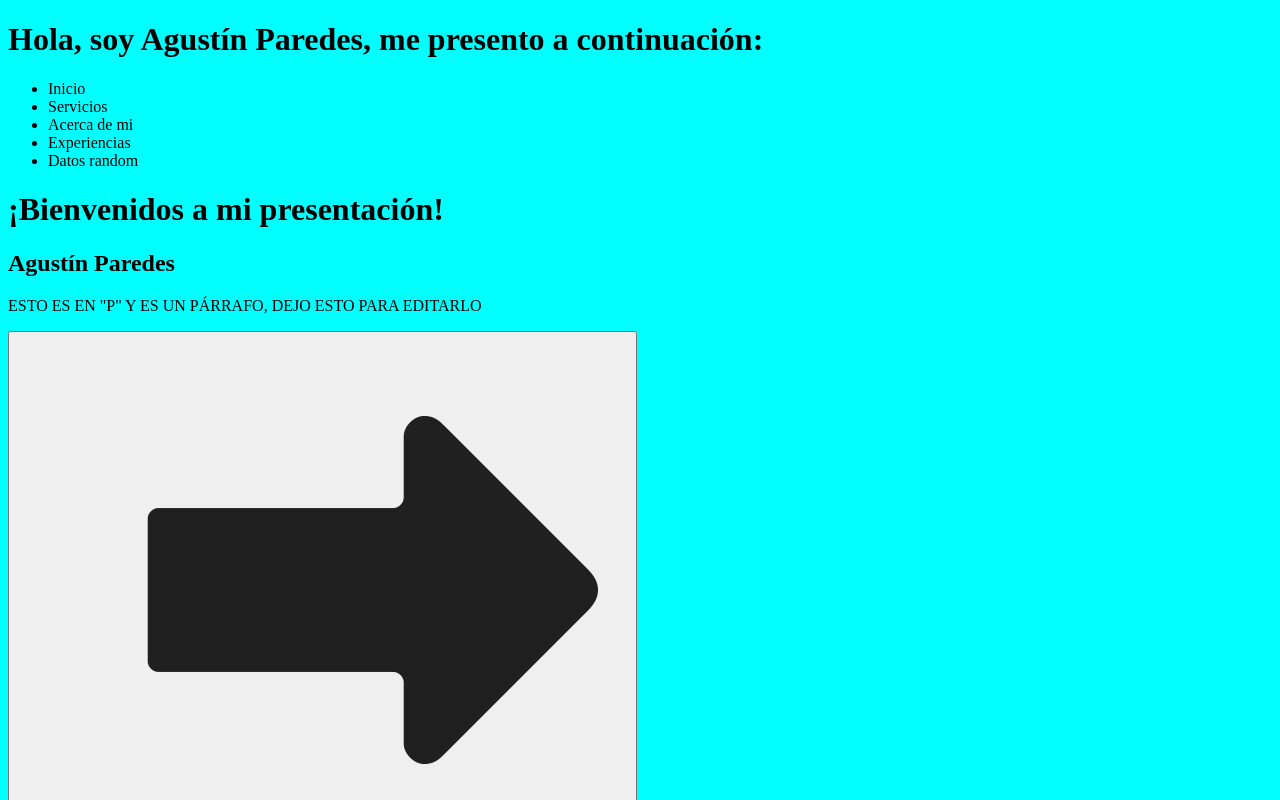
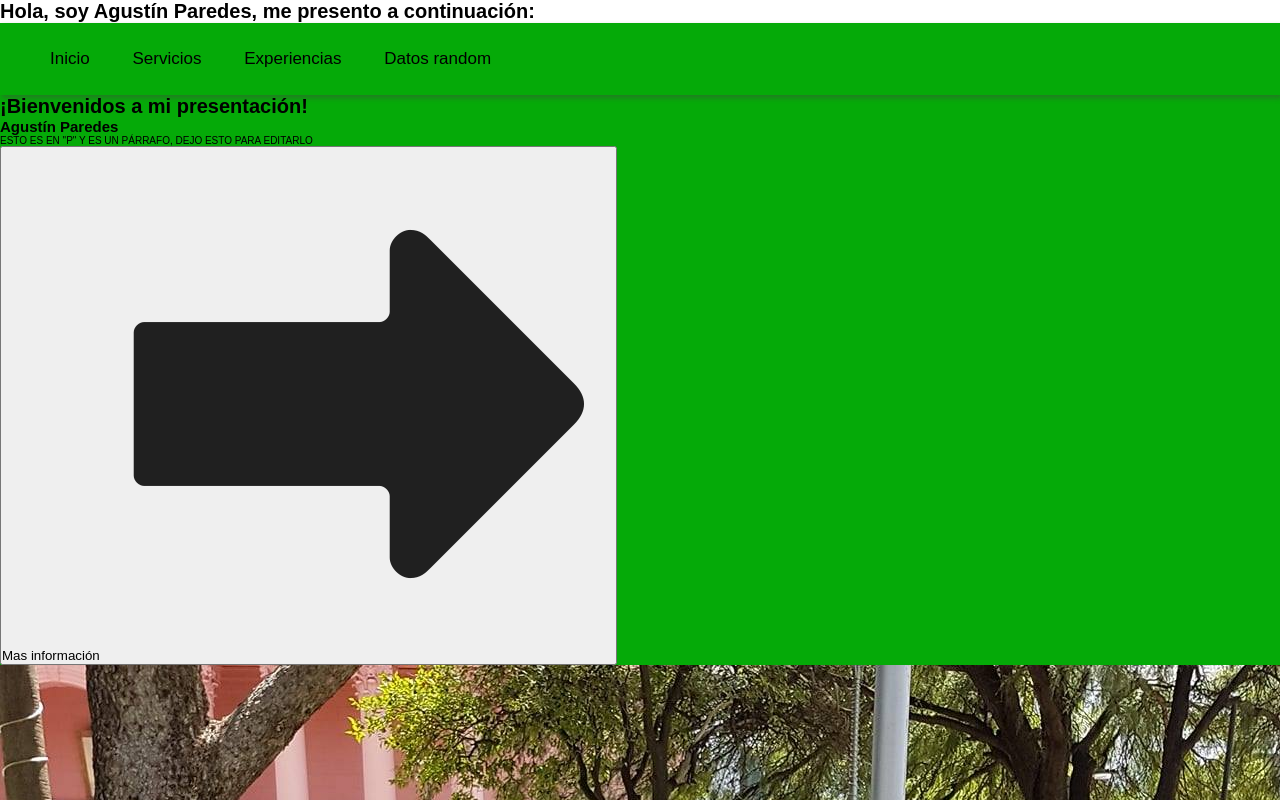
Before and after one commit to AgustinParedes/AgustinParedes.github.io, a plain HTML site: page index.html in a window 1280 px wide. Shown: the top 800 px of the page. Drawn offline with Linux system fonts and the light colour scheme.

Commit message:
Se agrego color de fondo y algunas animaciones con el cursor

```diff
--- a/estilo.css
+++ b/estilo.css
@@ -1,3 +1,39 @@
-body{
-    background-color: aqua;
+*{
+    padding: 0;
+    margin: 0;
+    box-sizing: border-box;
+    font-family: "montserrat", sans-serif;
 }
+
+html{
+    font-size: 62.5%;
+}
+
+.container{
+    height: 100vh;
+    background-color: #05aa08;
+}
+
+nav{
+    padding: 20px 30px;
+    display: flex;
+    align-items: center;
+    justify-content: space-between;
+    box-shadow: 2px 3px 5px #44424274;
+}
+
+ul li{
+    display: inline-block;
+    list-style: none;
+    padding: 6px 20px;
+    font-weight: 400;
+    cursor: pointer;
+    font-size: 1.7rem;
+    transition: all 0.3s ease;
+}
+
+ul li:hover{
+    background-color: #ff4221a2;
+    border-radius: 25px;
+    color: #fff;
+}
--- a/index.html
+++ b/index.html
@@ -1,11 +1,15 @@
 <!DOCTYPE html>
 <html lang="en">
 <head>
-    <link rel="stylesheet" href="estilo.css">
-
     <meta charset="UTF-8">
     <meta name="viewport" content="width=device-width, initial-scale=1.0">
+    <link rel="stylesheet" href="<box-icon type='solid' name='right-arrow-circle'></box-icon>">
+    <link rel="preconnect" href="https://fonts.googleapis.com">
+    <link rel="preconnect" href="https://fonts.gstatic.com" crossorigin>
+    <link href="https://fonts.googleapis.com/css2?family=Montserrat:ital,wght@0,629;1,629&display=swap" rel="stylesheet">
+    <link rel="stylesheet" href="estilo.css">
     <title>Mi Página de Presentación</title>
+
 </head>
 <body>
     <h1>Hola, soy Agustín Paredes, me presento a continuación:</h1>
@@ -14,7 +18,6 @@
             <ul>
                 <li>Inicio</li>
                 <li>Servicios</li>
-                <li>Acerca de mi</li>
                 <li>Experiencias</li>
                 <li>Datos random</li>
             </ul>
```
